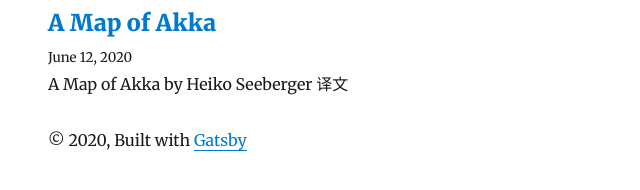
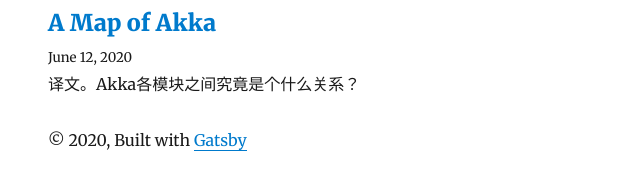
Before and after one commit to YikSanChan/yiksanchan.com, a Gatsby site: page / in a window 1280 px wide. Shown: the part 270-460 px from the top of the page, 277-917 px from the left. Built offline with nearby package versions, Linux system fonts and the light colour scheme; Gatsby itself is replaced by a stand-in of ours; some packages are replaced by stand-ins of ours.

Commit message:
fix description

```diff
--- a/content/blog/a-map-of-akka/index.md
+++ b/content/blog/a-map-of-akka/index.md
@@ -1,7 +1,7 @@
 ---
 title: A Map of Akka
 date: "2020-06-12"
-description: A Map of Akka by Heiko Seeberger 译文
+description: 译文。Akka各模块之间究竟是个什么关系？
 ---
 
 **译者的话**
```
